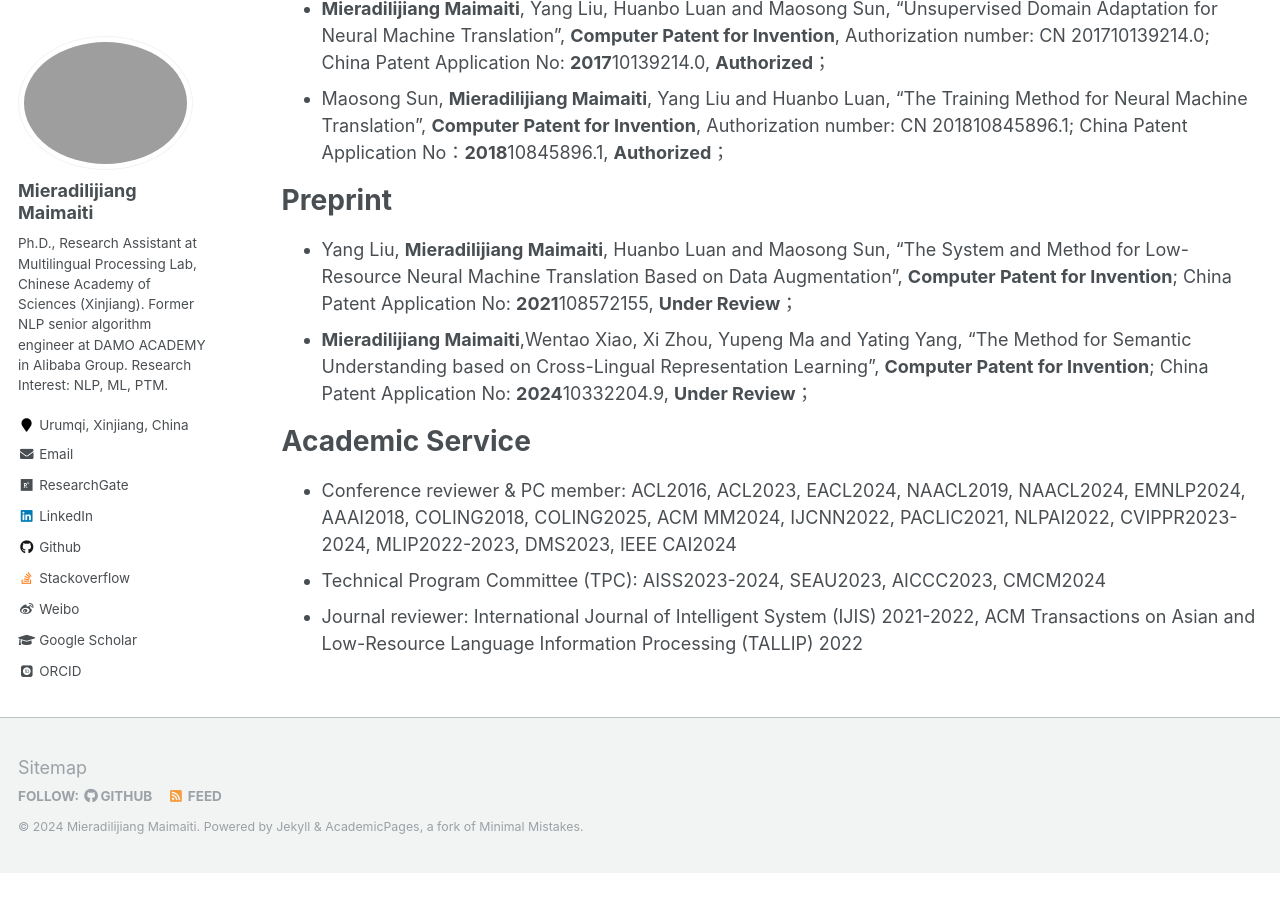
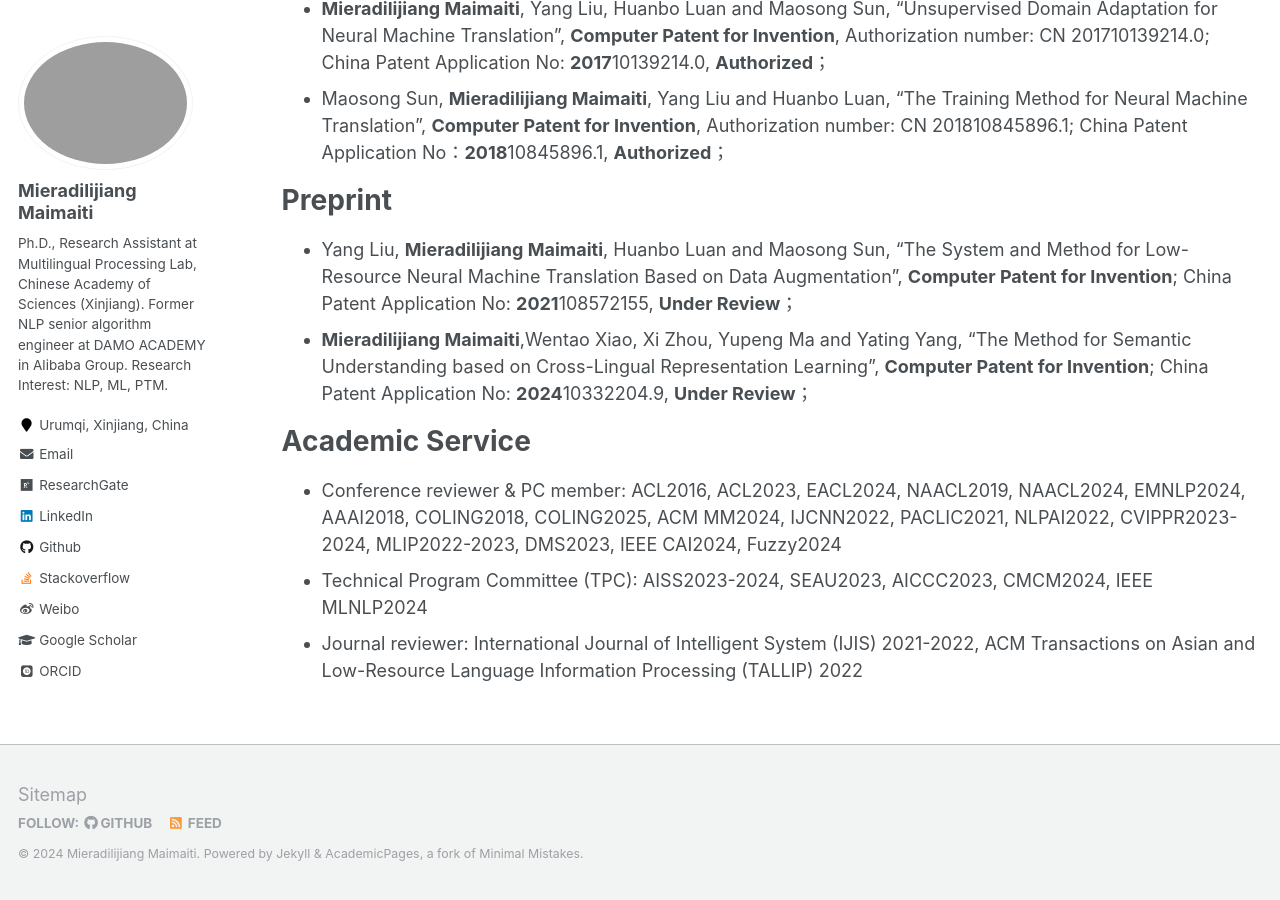
Before and after one commit to miradel51/miradel51.github.io, a Jekyll site: the page built from _pages/publications.md, in a window 1280 px wide and 900 px high, scrolled down 4591 px. Built offline with Jekyll 4.4.1, drawn with Linux system fonts in a browser that asks for light colours; some web fonts are replaced; before the commit the page ends 5464 px from its top, so only the background shows below that.

Commit message:
Update publications.md
added some roles (e.g., PC & TPC) for some international conferences.

```diff
--- a/_pages/publications.md
+++ b/_pages/publications.md
@@ -28,7 +28,7 @@ Preprint
 Academic Service
 ======
 <!-- * Conference reviewer & PC member: ACL2016, ACL2023, AAAI2018, COLING2018, NAACL2019, PACLIC2021, IJCNN2022, NLPAI2022, CVIPPR2023-2024, AIFZ2023, NLDM2023, MLIP2022-2023, DMS2023, COMSAP2023, NLTM2024, ALMLA2024, ITEORY2023, SEMIT2023, SIPR2023, AIAA2023, EDUTEC2024, AIFU2024, MLSC2024, CSML2024   -->
-* Conference reviewer & PC member: ACL2016, ACL2023, EACL2024, NAACL2019, NAACL2024, EMNLP2024, AAAI2018, COLING2018, COLING2025, ACM MM2024, IJCNN2022, PACLIC2021, NLPAI2022, CVIPPR2023-2024, MLIP2022-2023, DMS2023, IEEE CAI2024
+* Conference reviewer & PC member: ACL2016, ACL2023, EACL2024, NAACL2019, NAACL2024, EMNLP2024, AAAI2018, COLING2018, COLING2025, ACM MM2024, IJCNN2022, PACLIC2021, NLPAI2022, CVIPPR2023-2024, MLIP2022-2023, DMS2023, IEEE CAI2024, Fuzzy2024
 <!-- * Technical Program Committee (TPC): ADMIT2022-2024, AMLIT2023, ACDP2023-2024, AIMLR2023, CSSE2023, AISS2023-2024, ACAI2023, MLAMDA2023, AACIP2023, ACAI2023, DMCSE2023, SEAU2023, CACML2024, CMCM2024, DSML2023, CNIOT2023, MICML2023, APIT 2024, CCRIS 2024 -->
-* Technical Program Committee (TPC): AISS2023-2024, SEAU2023, AICCC2023, CMCM2024
+* Technical Program Committee (TPC): AISS2023-2024, SEAU2023, AICCC2023, CMCM2024, IEEE MLNLP2024
 * Journal reviewer: International Journal of Intelligent System (IJIS) 2021-2022, ACM Transactions on Asian and Low-Resource Language Information Processing (TALLIP) 2022
```
